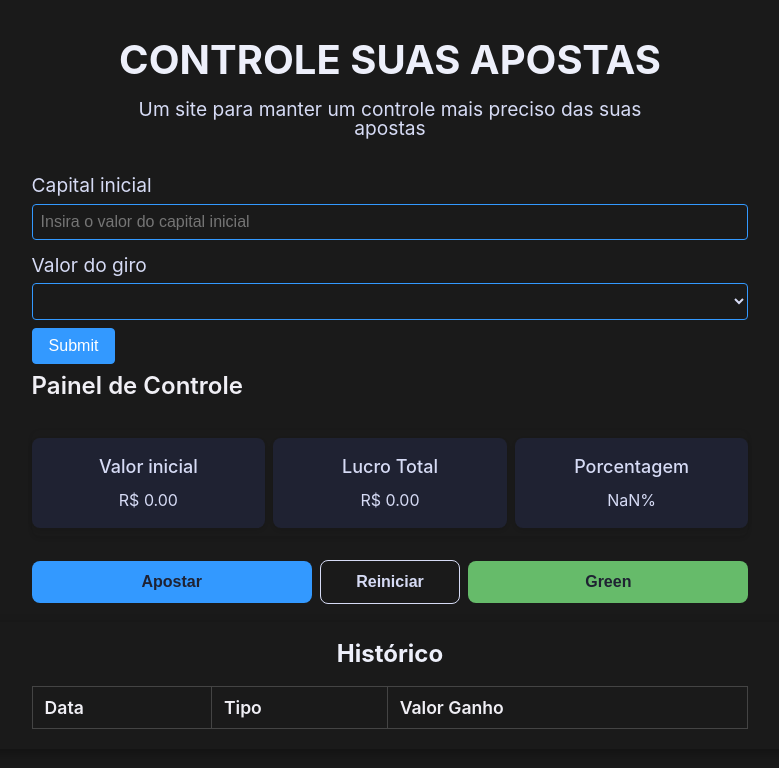
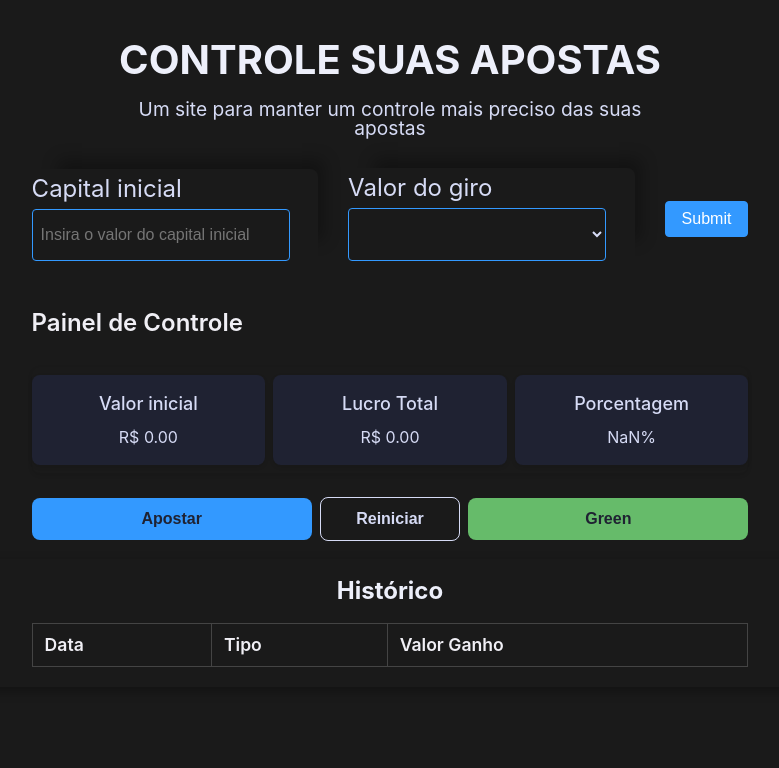
Before and after one commit to SirReinato-job/kingsBet, a React (Vite) app: page / in a window 1280 px wide. Shown: the top 768 px of the page, without its empty margins (250-1029 px from the left). Built offline with nearby package versions, Linux system fonts and the light colour scheme.

Commit message:
ajuste no controleValores

```diff
--- a/src/components/ControleValores/ControleValores.module.scss
+++ b/src/components/ControleValores/ControleValores.module.scss
@@ -1,28 +1,33 @@
-@import '../../styles/global/themes';
+@import "../../styles/global/themes";
 
 .formConteiner {
     width: 80%;
     display: flex;
-    flex-direction: column;
+    justify-content: space-between;
     align-items: start;
+    align-items: center;
+    margin-bottom: 32px;
+    gap: 16px;
     .controleConteiner {
-        width: 100%;
+        width: 40%;
         display: flex;
         flex-direction: column;
         align-items: start;
+        border-radius: 8px;
         padding: 8px 0;
         box-sizing: border-box;
+        box-shadow: 16px -19px 15px -10px rgba(0, 0, 0, 0.3);
 
         .labelControle {
-            font-size: 1.2rem;
+            font-size: $font-size-subtitulo;
             color: $text-color;
             margin-bottom: 0.5rem;
             display: block;
         }
 
         .inputControle {
-            width: 100%;
-            padding: 0.5rem;
+            width: 90%;
+            padding: 1rem 0.5rem;
             border: 1px solid $primary-color;
             border-radius: 4px;
             font-size: 1rem;
@@ -30,11 +35,10 @@
             background-color: $background-color;
 
             &:focus {
-                border-color: $background-color;
+                border-color: $heading-color;
                 outline: none;
-                box-shadow: 0 0 5px rgba($background-color, 0.5);
+                box-shadow: 0 0 5px rgba($success-color, 0.5);
             }
         }
-
     }
 }
```
